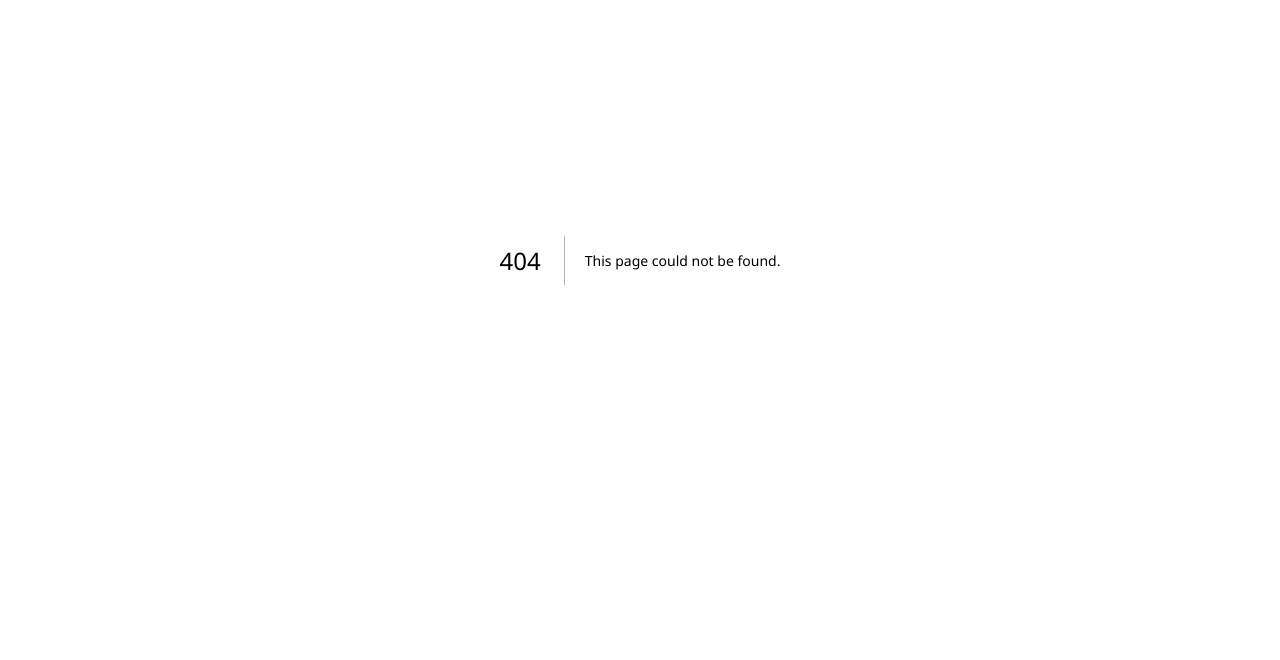
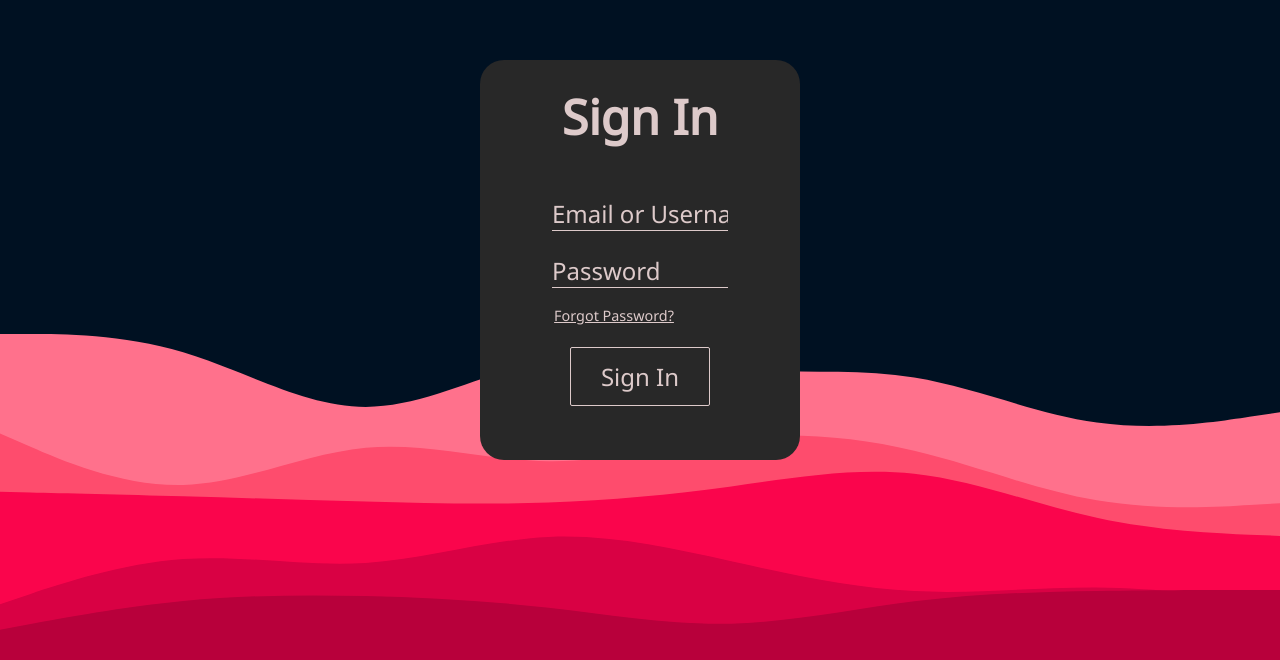
Before and after one commit to TeamWorkspaceCA/teamworkspace, a Next.js app: page /signin in a window 1280 px wide. Before the commit this address had no page. Shown: the part 140-800 px from the top of the page. Built offline with nearby package versions, Linux system fonts and the light colour scheme; a web font is replaced by a local one.

Commit message:
Forgot password button - improved the sign in box scss

```diff
--- /dev/null
+++ b/pages/signin.tsx
@@ -0,0 +1,21 @@
+import type { NextPage } from 'next'
+import Head from 'next/head'
+import Image from 'next/image'
+
+const signin: NextPage = () => {
+  return (
+    <>
+      <div className='signinbox-middle'>
+        <h1>Sign In</h1>
+        <form style={{padding:"1.5em"}}>
+            <input type="text" placeholder='Email or Username' />
+            <input type="password" placeholder='Password' />
+            <div className='btn--link'>Forgot Password?</div>
+            <div className='signin-btn'>Sign In</div>
+        </form>
+      </div>
+    </>
+  )
+}
+
+export default signin
--- /dev/null
+++ b/styles/_colors.scss
@@ -0,0 +1,3 @@
+$aura: #fa054c;
+$textcolor: #ddcaca;
+$background: #282828;
--- a/styles/globals.scss
+++ b/styles/globals.scss
@@ -1,4 +1,6 @@
 @import url('https://fonts.googleapis.com/css2?family=Dosis:wght@300&family=Noto+Sans&family=Rubik+Beastly&display=swap');
+@import './colors';
+
 html,
 body {
   padding: 0;
@@ -34,16 +36,16 @@ a {
 
 
 input {
-  padding: .8em;
+  padding: .5em;
   border: none;
   background-color: transparent;
   outline: none;
-  color: #ddcaca;
+  color: $textcolor;
   font-size: 0.8em;
 
   &::placeholder {
-    color: #ddcaca;
-    border-bottom: 1px solid #ddcaca;
+    color: $textcolor;
+    border-bottom: 1px solid $textcolor;
   }
 
   /* none : no line is drawn, and any existing decoration is removed.
@@ -53,18 +55,29 @@ input {
   */
 }
 
+.btn--link {
+  font-size: 0.6em;
+  text-decoration: underline;
+  color: $aura;
+  padding: 0.5em;
+}
+
 .signinbox-middle {
-  width: 70%;
+  width: 80%;
   min-height: 50%;
   margin: auto;
-  background:#282828;
+  background:$background;
   border-radius: 1em;
-  color: #ddcaca;
+  color: $textcolor;
   text-align: center;
   padding: 1em;
   font-size: 1.2em;
-  display: grid;
-  place-items: center;
+
+  .btn--link{
+    text-align: left;
+    //margin-left: 1.4em;
+    padding-left: .98em;
+  }
 
   input {
     width: 100%;
@@ -75,14 +88,15 @@ input {
 .signin-btn {
   background-color: transparent;
   border-radius: 2px;
-  border-color: #ddcaca;
+  border-color: $textcolor;
   width: 70%;
+  margin: auto;
+  border: 1px solid $textcolor;
   padding: 0.5em;
   cursor: pointer;
-  color: #ddcaca;
+  color: $textcolor;
   font-size: 1em;
-
-
+  margin-top: 1em;
 }
 
 @media only screen and (min-width: 1025px) {
@@ -91,7 +105,19 @@ input {
     height: 50%;
     padding: 1em;
     font-size: 1.5em;
+
+    .signin-btn {
+      padding: 0.5em;
+      font-size: 1em;
+      margin-top: 0.6em;
+    }
+
+    .btn--link {
+      color: $textcolor;
+      &:hover {
+        cursor: pointer;
+        color: $aura;
+      }
+    }
   }
 }
-
-/* */
```
Also changed, not shown: pages/index.tsx (+1 -9 lines).
